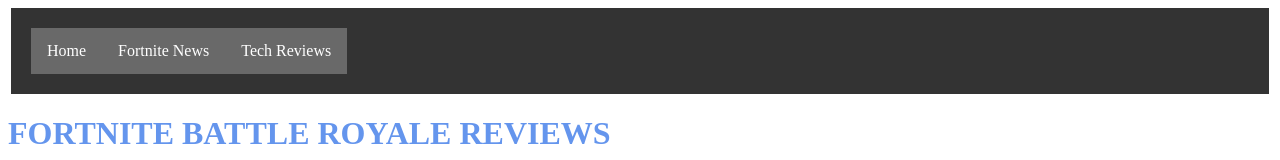
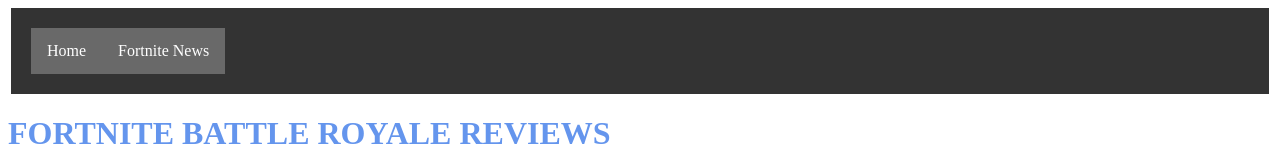
Before and after one commit to pcTechguy/pcTechguy.github.io, a plain HTML site: page fortnite.html in a window 1280 px wide. Shown: the top 160 px of the page. Drawn offline with Linux system fonts and the light colour scheme.

Commit message:
Update fortnite.html

```diff
--- a/fortnite.html
+++ b/fortnite.html
@@ -8,7 +8,7 @@
 <ul>
   <li><a href="index.html">Home</a></li>
   <li><a href="fortnite.html">Fortnite News</a></li>
- <li><a href="pc.html">Tech Reviews</a></li>
+
 </ul>
 
 
```
